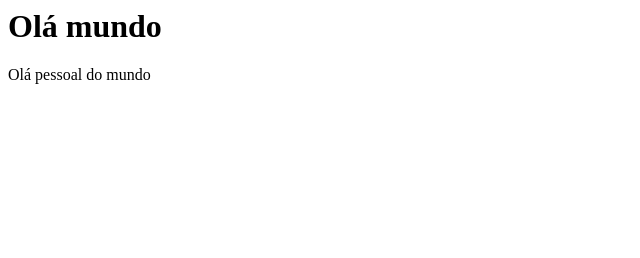
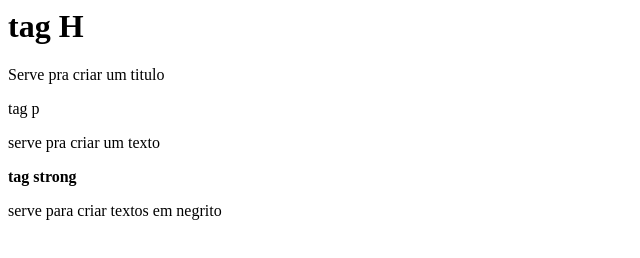
Before and after one commit to viniciuspauli-tech/github, a plain HTML site: page index.html in a window 1280 px wide. Shown: the whole page, without its empty margins (0-640 px from the left). Drawn offline with Linux system fonts and the light colour scheme.

Commit message:
up- dhtjt

```diff
--- a/index.html
+++ b/index.html
@@ -7,6 +7,16 @@
 <body>
 
 </body>
-<h1>Olá mundo</h1>
-<p>Olá pessoal do mundo</p>
+<h1>tag H</h1>
+<p>Serve pra criar um titulo</p>
+
+<p>tag p<p>
+</p>serve pra criar um texto</p>
+
+<strong> tag strong</strong>
+<p>serve para criar textos em negrito</p>
+
+
+
+
 </html>
```
